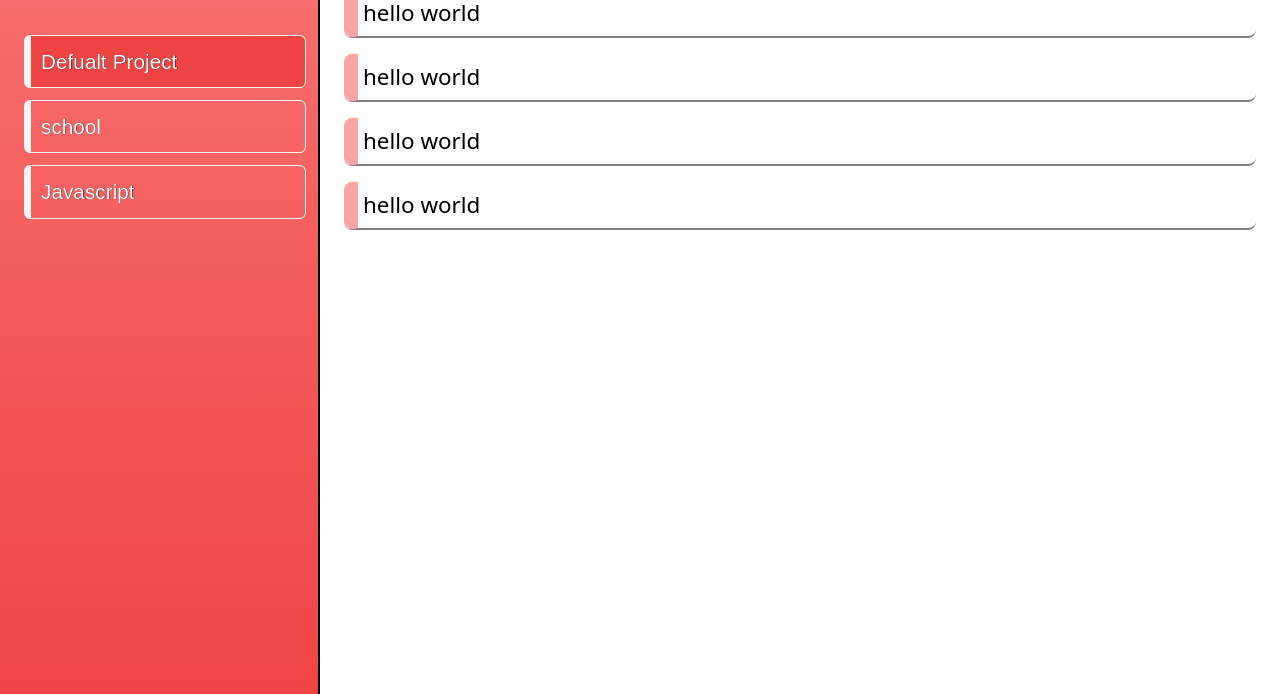
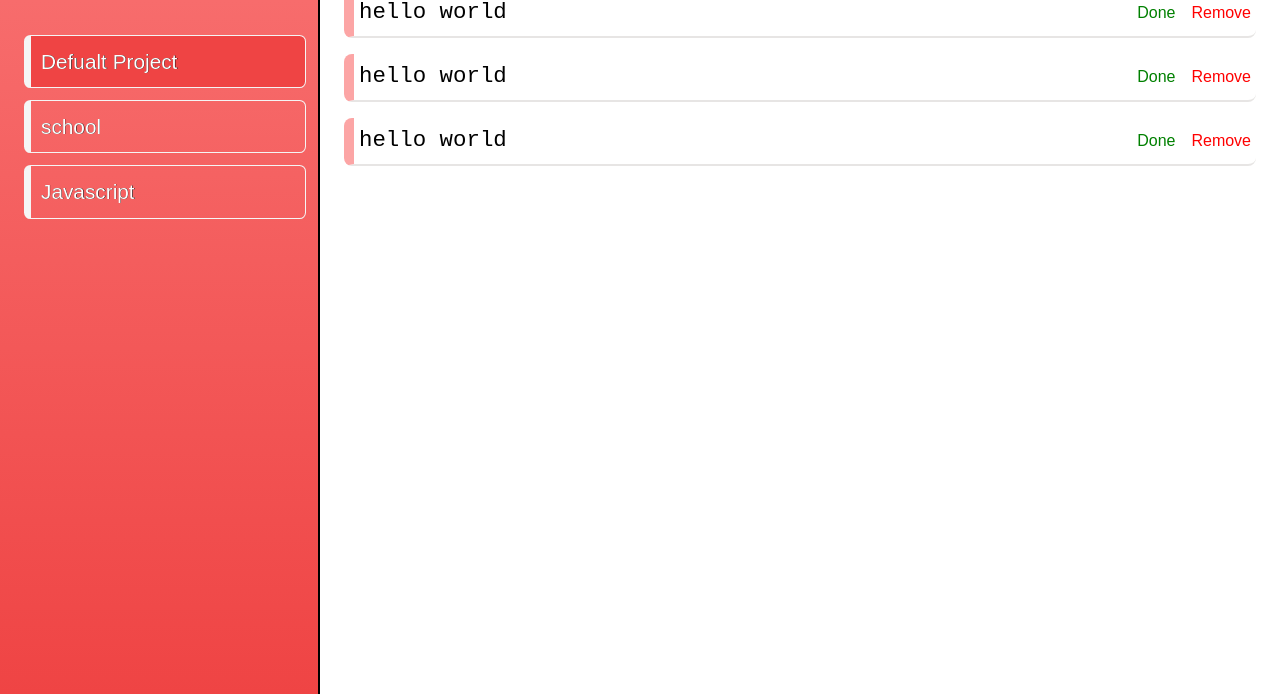
Before and after one commit to Mokhtar25/ToDoList, a website built with webpack: page src/index.html in a window 1280 px wide. Shown: the part 166-860 px from the top of the page. Built offline with nearby package versions, Linux system fonts and the light colour scheme.

Commit message:
adding note styling

```diff
--- a/src/index.html
+++ b/src/index.html
@@ -49,24 +49,41 @@
            <div class="flex justify-between items-center">
                 <h1 class="text-red-500 text-4xl  [text-shadow:_0_1px_0_rgb(0_0_0_/_40%)] ">Your Notes</h1>
                 <ul class="flex gap-3 group">
-                    <li class=" link cursor-pointer text-red-800 inline-block hover:text-red-500 h-fit active:text-black select-none
+                    <li class=" link cursor-pointer text-red-800 inline-block hover:text-red-500 h-fit active:text-red-900 duration-[50ms] select-none
                         after:scale-0 after:block after:border-b-2 after:border-red-200 after:transition-transform after:ease-in-out after:duration-500 after:origin-[100%_50%] hover:after:scale-100">add notes</li>
 
-                    <li class=" link cursor-pointer text-red-800 inline-block hover:text-red-500 h-fit active:text-black select-none
+                    <li class=" link cursor-pointer text-red-800 inline-block hover:text-red-500 h-fit active:text-red-900 duration-75 select-none
                         after:scale-0 after:block after:border-b-2 after:border-red-200 after:transition-transform after:ease-in-out after:duration-500 after:origin-[100%_50%] hover:after:scale-100">something</li>
 
-                    <li class=" link cursor-pointer text-red-800 inline-block hover:text-red-500 h-fit active:text-black select-none
+                    <li class=" link cursor-pointer text-red-800 inline-block hover:text-red-500 h-fit active:text-red-900 duration-75 select-none
                         after:scale-0 after:block after:border-b-2 after:border-red-200 after:transition-transform after:ease-in-out after:duration-500 after:origin-[100%_50%] hover:after:scale-100">other</li>
                 </ul>
             </div>
 
 
             <section class="grid  ">
-                <div class="note ">hello world</div>
-                <div class="note">hello world</div>
-                <div class="note">hello world</div>
-                <div class="note">hello world</div>
+                <div class="notewrap ">
+                    <div class="note ">hello world</div>
+                        <ul class="list">
+                            <li>Done</li>
+                            <li>Remove</li>
+                        </ul>
+                </div>
 
+                <div class="notewrap ">
+                    <div class="note ">hello world</div>
+                        <ul class="list">
+                            <li>Done</li>
+                            <li>Remove</li>
+                        </ul>
+                </div>
+                <div class="notewrap ">
+                    <div class="note ">hello world</div>
+                        <ul class="list">
+                            <li>Done</li>
+                            <li>Remove</li>
+                        </ul>
+                </div>
             </section>
 
 
--- a/src/style/style.css
+++ b/src/style/style.css
@@ -32,13 +32,15 @@ sidebar{
     overflow-y: auto;
     height: calc(100vh - 20px);
 }
-.note{
+.notewrap{
     display: flex;
     align-items: center;
+    justify-content: space-between;
     margin-bottom: 1rem;
-    border-left: 14px solid #fca5a5;
+    border-left: 10px solid #fca5a5;
 
-    border-bottom-color: gray;
+    border-bottom-color: #e7e5e4;
+
     border-radius: 0.5rem;
     border-bottom-width: 2px;
     height: 3rem;
@@ -46,15 +48,40 @@ sidebar{
     padding-left: 5px;
     font-size: 1.4rem;
     cursor: pointer;
+    font-family:'Courier New', Courier, monospace;
 }
-.note:hover{
+.notewrap:hover{
 
-    border-left-width: 24px;
-    background-color: #f3f4f6;
+    border-left-width: 20px;
+    background-color: #fef2f2;
+
+}
+.notewrap:active{
+    background-color: white;
+    color: white;
+    transition-duration: 50ms;
+}
+
+.notewrap ul{
+    display: flex;
+    gap: 1rem;
+    list-style-type: none;
+    font-family: Arial, Helvetica, sans-serif;
+    font-size: 1rem;
+    padding: 5px;
+}
 
 
+.notewrap ul li{
+
+    color: red;
+}
+.notewrap ul li:first-of-type{
+    color: green;
 
 }
+
+
 .project_item {
     color: white;
     text-align: left;
@@ -80,6 +107,7 @@ sidebar{
     background-color: #fecaca;
 
     border-left: 20px solid white;
-    transition: all 50ms ease-out;
+    /* transition: all 50ms ease-out; */
+    transition-duration: 50ms;
 
 }
```
Also changed, not shown: src/style/output.css.
